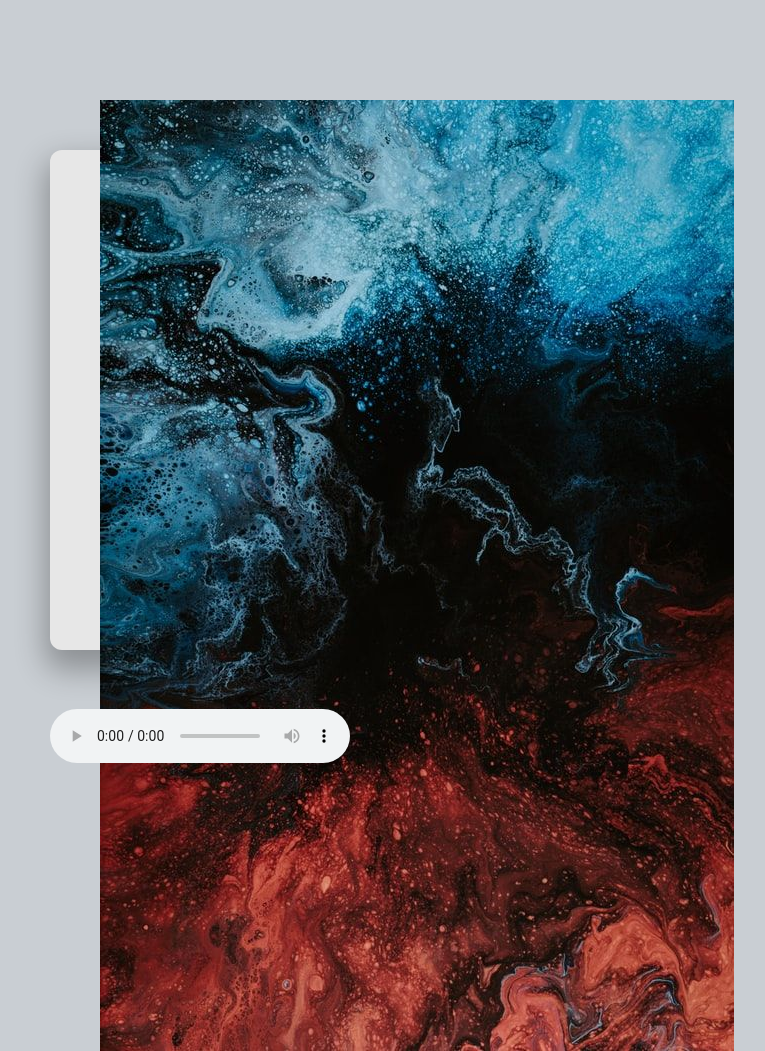
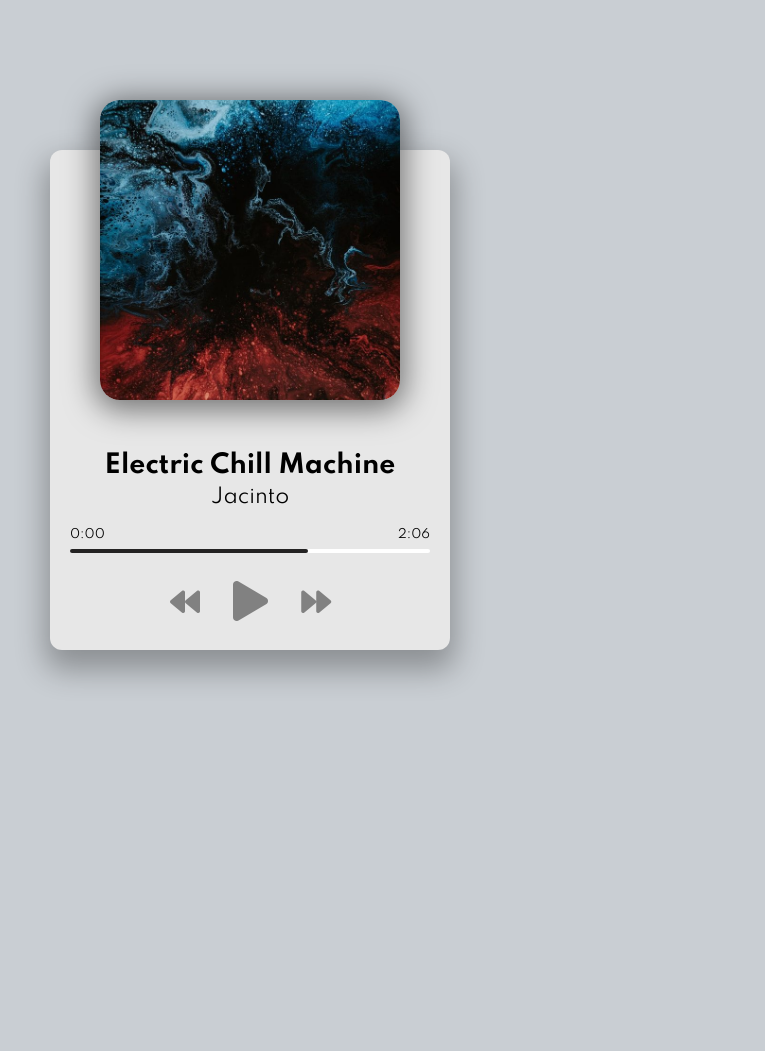
Before and after one commit to daq131/music-player, a plain HTML site: page index.html in a window 1280 px wide. Shown: the whole page, without its empty margins (390-1155 px from the left). After the commit the page ends 800 px from the top, so only its background shows below. Drawn offline with Linux system fonts and the light colour scheme.

Commit message:
add controls

```diff
--- a/index.html
+++ b/index.html
@@ -19,7 +19,21 @@
       </div>
       <h2 id="title">Electric Chill Machine</h2>
       <h3 id="artist">Jacinto</h3>
-      <audio src="music/jacinto-1.mp3" controls></audio>
+      <audio src="music/jacinto-1.mp3"></audio>
+      <!-- progress -->
+      <div class="progress-container" id="progress-container">
+        <div class="progress" id="progress"></div>
+        <div class="duration-wrapper">
+          <span id="current-time">0:00</span>
+          <span id="duration">2:06</span>
+        </div>
+      </div>
+      <!-- controls -->
+      <div class="player-controls">
+        <i class="fas fa-backward" id="prev" title="previous"></i>
+        <i class="fas fa-play main-button" id="play" title="previous"></i>
+        <i class="fas fa-forward" id="next" title="next"></i>
+      </div>
     </div>
     <!-- Script -->
     <script src="script.js"></script>
--- a/style.css
+++ b/style.css
@@ -32,9 +32,12 @@ body {
   left: 50px;
 }
 
-.img-container {
+.img-container img {
   height: 100%;
   width: 100%;
+  object-fit: cover;
+  border-radius: 20px;
+  box-shadow: 0 5px 30px 5px rgba(0, 0, 0, 0.5);
 }
 
 h2 {
@@ -88,6 +91,12 @@ h3 {
   font-size: 30px;
   color: rgb(129, 129, 129);
   margin-right: 30px;
+  cursor: pointer;
+  user-select: none;
+}
+
+.fas:hover {
+  filter: brightness(80%);
 }
 
 .main-button {
@@ -98,6 +107,10 @@ h3 {
 
 /* Media Query: iPhone (Vertical) */
 @media screen and (max-width: 376px) {
+  .player-container {
+    width: 95vw;
+  }
+
   .img-container {
     left: 29px;
   }
```
